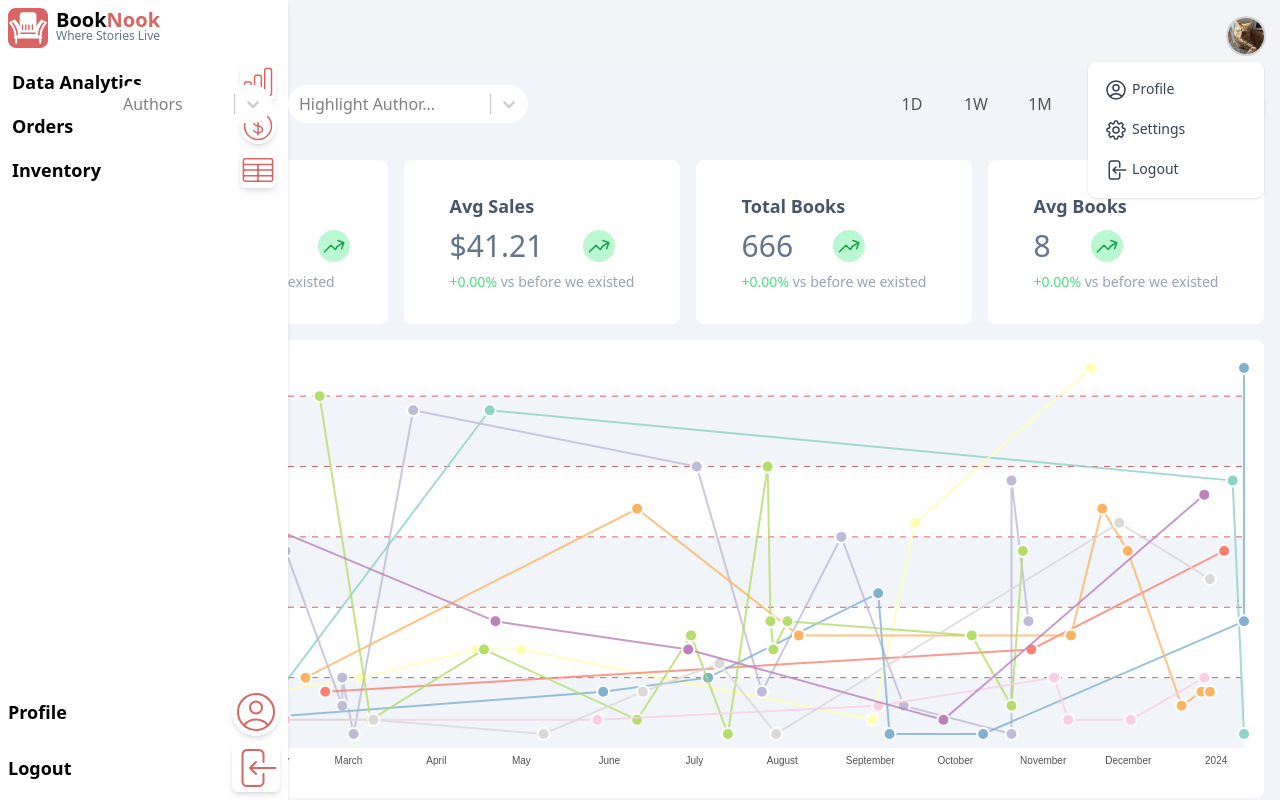
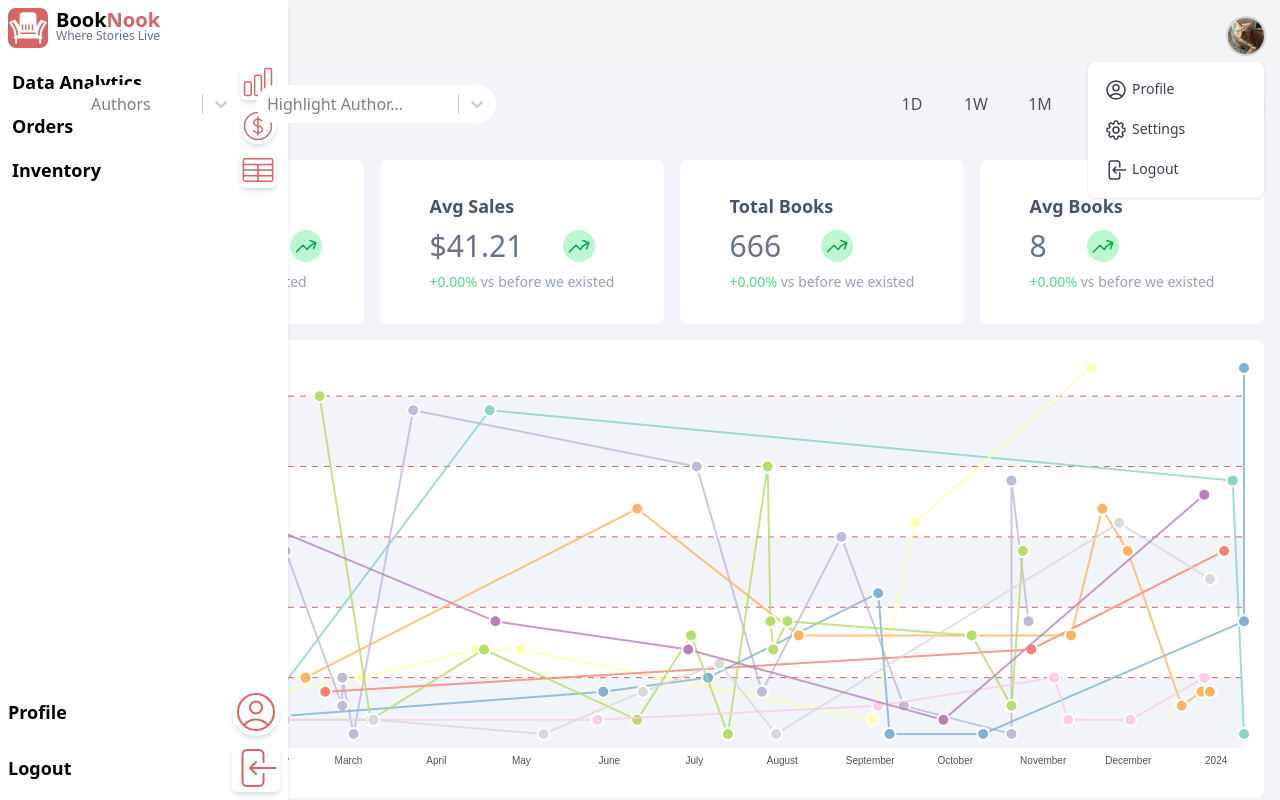
Before and after one commit to francoisdillinger/book_nook_frontend, a React (Vite) app: page / in a window 1280 px wide. Shown: the top 800 px of the page. Built offline with nearby package versions, Linux system fonts and the light colour scheme.

Commit message:
Update AdminChart styling

```diff
--- a/src/components/ChartComponents/AdminChart.tsx
+++ b/src/components/ChartComponents/AdminChart.tsx
@@ -146,7 +146,7 @@ export default function AdminChart() {
 	// console.log("Filter: ", filterChart);
 	return (
 		<React.Fragment>
-			<div className="flex flex-wrap lg:ml-20 xl:ml-28">
+			<div className="flex flex-wrap lg:ml-20 xl:ml-18">
 				<div className=" rounded-lg w-full flex flex-wrap md:justify-between lg:flex-nowrap xl:h-20 xl:items-center">
 					<div className="flex w-full justify-start h-20 items-center gap-4  lg:w-1/2 xl:h-fit">
 						<AdminChartReactSelect
@@ -196,7 +196,7 @@ export default function AdminChart() {
 				</div>{" "}
 			</div>
 			<div className="mr-4">
-				<div className="flex flex-wrap lg:ml-20 xl:ml-28">
+				<div className="flex flex-wrap lg:ml-20 xl:ml-18">
 					<div className="w-full flex flex-wrap md:flex-nowrap gap-2 md:gap-4 box-border justify-between mt-4 mb-2">
 						<TotalsComponent
 							title="Total Sales"
```
